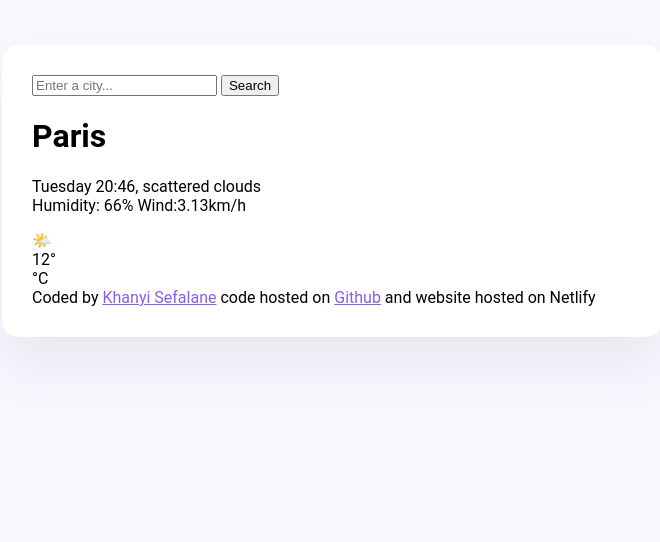
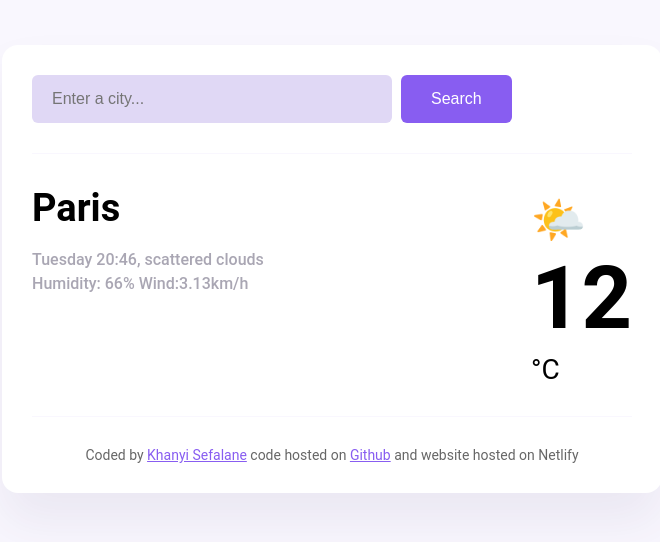
Before and after one commit to Khanyi2/weatherapp, a plain HTML site: page index.html in a window 1280 px wide. Shown: the whole page, without its empty margins (308-968 px from the left). Drawn offline with Linux system fonts and the light colour scheme.

Commit message:
updated the styling to the weather app container.

```diff
--- a/index.html
+++ b/index.html
@@ -14,9 +14,9 @@
             type="search"
             placeholder="Enter a city..."
             required
-            class="search-form input"
+            class="search-form-input"
           />
-          <input type="submit" value="Search" class="search-form button" />
+          <input type="submit" value="Search" class="search-form-button" />
         </form>
       </header>
 
@@ -32,7 +32,7 @@
           </div>
           <div class="weather-app-temp-container">
             <div class="weather-app-icon">🌤️</div>
-            <div class="weather-app-temp">12°</div>
+            <div class="weather-app-temp">12</div>
             <div class="weather-app-unit">°C</div>
           </div>
         </div>
--- a/src/index.css
+++ b/src/index.css
@@ -14,3 +14,81 @@ a {
   border-radius: 16px;
   padding: 30px;
 }
+
+header {
+  border-bottom: 1px solid #f9f7fe;
+  padding: 0 0 30px 0;
+}
+
+.search-form-input {
+  background-color: #e0d8f5;
+  border: none;
+  border-radius: 6px;
+  width: 60%;
+  font-size: 16px;
+  padding: 15px 20px;
+}
+
+.search-form-button {
+  background: #885df1;
+  padding: 15px 30px;
+  border: none;
+  font-size: 16px;
+  margin-left: 5px;
+  border-radius: 6px;
+  color: white;
+}
+
+main {
+  padding: 30px 0;
+}
+
+.weather-app-data {
+  display: flex;
+  justify-content: space-between;
+}
+
+.weather-app-city {
+  margin: 0;
+  font-size: 38px;
+  line-height: 48px;
+}
+
+.weather-app-details {
+  font-size: 16px;
+  color: rgba(39, 33, 66, 0.4);
+  line-height: 24px;
+  font-weight: 500;
+}
+
+.weather-app-details strong {
+  color: #f65282;
+}
+
+.weather-app-temperature-container {
+  display: flex;
+  align-items: baseline;
+}
+
+.weather-app-icon {
+  font-size: 44px;
+  margin-top: 10px;
+}
+
+.weather-app-temp {
+  font-size: 88px;
+  font-weight: bold;
+}
+
+.weather-app-unit {
+  font-size: 28px;
+  margin-top: 4px;
+}
+
+footer {
+  border-top: 1px solid #f9f7fe;
+  padding: 30px 0 0 0;
+  text-align: center;
+  font-size: 14px;
+  color: rgba(0, 0, 0, 0.6);
+}
```
